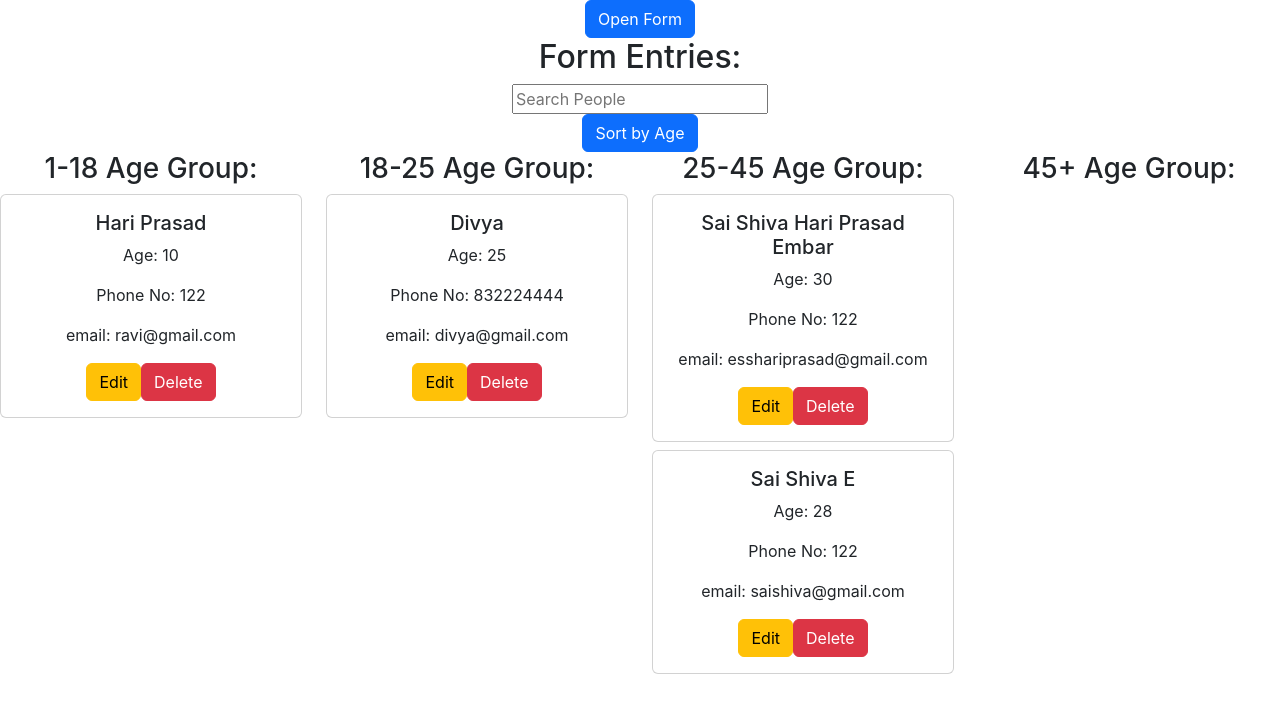
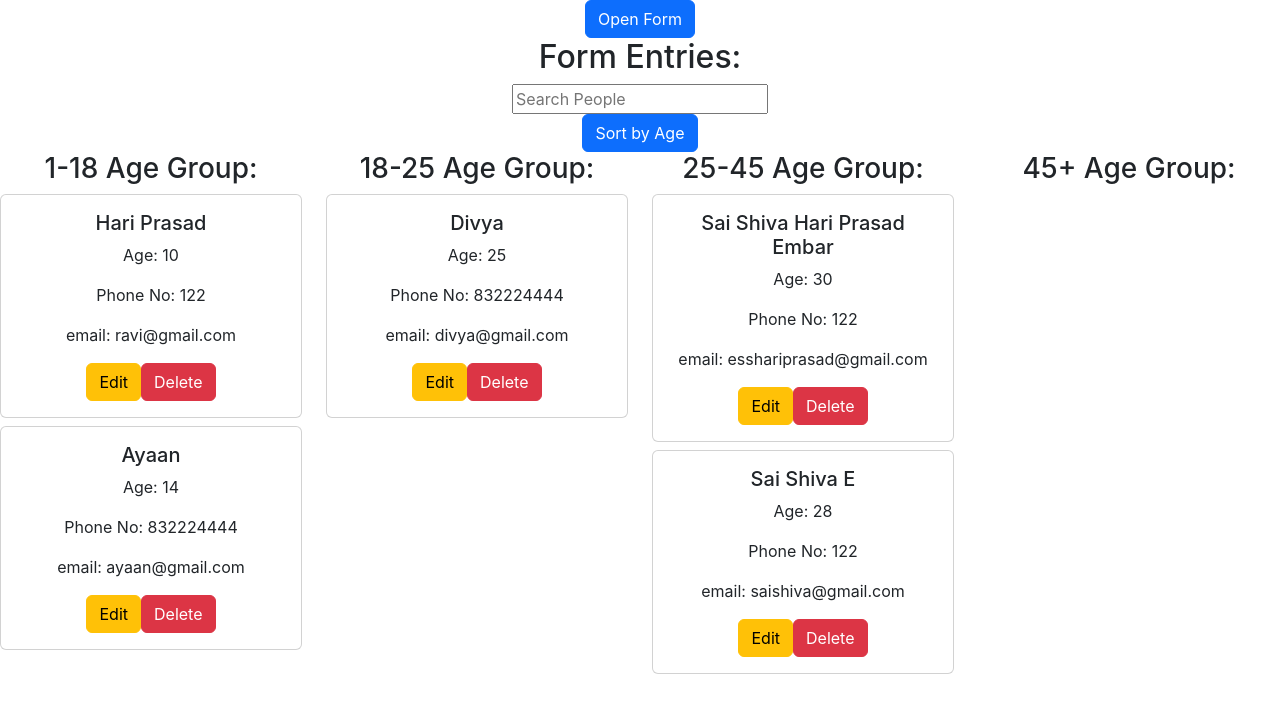
Before and after one commit to esshariprasad/ReactContactListUI, a React (Create React App) app: page / in a window 1280 px wide. Shown: the top 712 px of the page. Built offline with nearby package versions, Linux system fonts and the light colour scheme.

Commit message:
searching working UI rendering needed

```diff
--- a/src/components/FormComponent1.js
+++ b/src/components/FormComponent1.js
@@ -24,6 +24,12 @@ const FormComponent1 = () => {
     age: "25",
     phone: "832224444",
     email: "divya@gmail.com",
+  },
+  {
+    name: "Ayaan ",
+    age: "14",
+    phone: "832224444",
+    email: "ayaan@gmail.com",
   },
 ]
 
```
